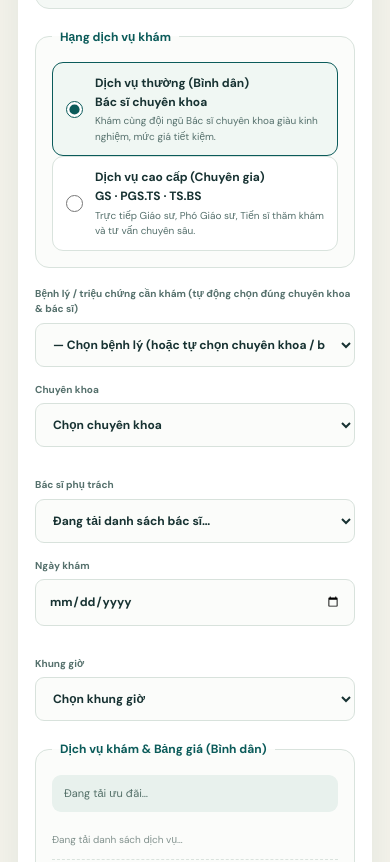
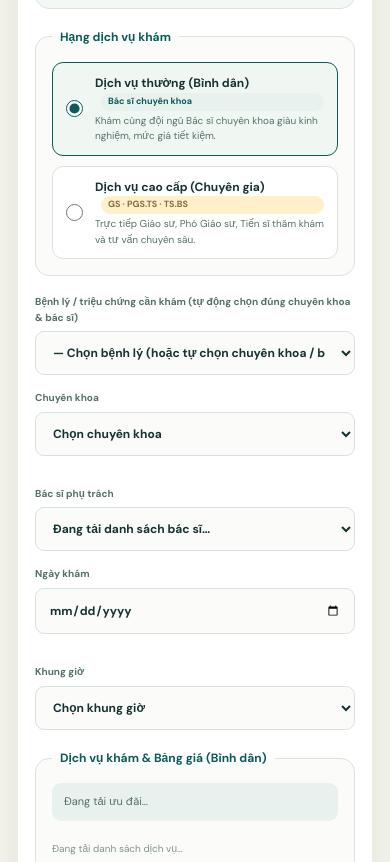
Before and after one commit to thuyninh7922-source/loc-khang-clinic, a website: page public/booking.html in a window 390 px wide. Shown: the part 1085-1947 px from the top of the page. Drawn offline with Linux system fonts and the light colour scheme; no server answers.

Commit message:
Update billing.css

```diff
--- a/public/billing.css
+++ b/public/billing.css
@@ -1,4 +1,4 @@
-/* Chọn dịch vụ, hình thức thanh toán và hóa đơn đặt lịch */
+/* Chọn dịch vụ, hạng dịch vụ, hình thức thanh toán và hóa đơn đặt lịch */
 .billing-fieldset { margin: 4px 0 18px; padding: 16px; border: 1px solid var(--line); border-radius: 14px; background: #fbfcfa; min-width: 0; }
 .billing-fieldset legend { padding: 0 8px; color: var(--teal); font-size: 12px; font-weight: 800; }
 .service-offer { margin: 0 0 12px; padding: 10px 12px; color: #536f68; border-radius: 9px; background: #e8f1ed; font-size: 11px; line-height: 1.55; }
@@ -14,6 +14,10 @@
 .service-option em { color: var(--teal); font-style: normal; font-size: 12px; font-weight: 800; white-space: nowrap; }
 .pay-option { grid-template-columns: auto 1fr; }
 .pay-options { display: grid; gap: 8px; }
+.tier-options { display: grid; grid-template-columns: 1fr 1fr; gap: 10px; }
+.tier-tag { display: inline-block; margin-left: 6px; padding: 2px 7px; border-radius: 999px; background: #e8f1ed; color: var(--teal); font-size: 9px; font-weight: 800; vertical-align: middle; }
+.tier-tag.premium { background: #fff0c9; color: #886b3b; }
+.tier-premium:has(input:checked) { border-color: #b58932; background: #fffaf0; }
 .service-total { display: flex; justify-content: space-between; align-items: center; gap: 12px; margin-top: 12px; padding-top: 12px; border-top: 1px dashed var(--line); font-size: 12px; color: var(--ink-soft); }
 .service-total strong { color: var(--teal); font-size: 17px; font-family: "Plus Jakarta Sans", sans-serif; letter-spacing: -.04em; }
 .billing-hint { margin: 8px 0 0; color: #82928e; font-size: 10px; }
@@ -62,6 +66,9 @@
   .service-option { grid-template-columns: auto 1fr; }
   .service-option em { grid-column: 2; }
 }
+@media (max-width: 640px) {
+  .tier-options { grid-template-columns: 1fr; }
+}
 @media print {
   .no-print, .site-header, .site-footer, .announcement { display: none !important; }
   body, .page-main { background: #fff !important; padding: 0 !important; min-height: 0 !important; }
```
